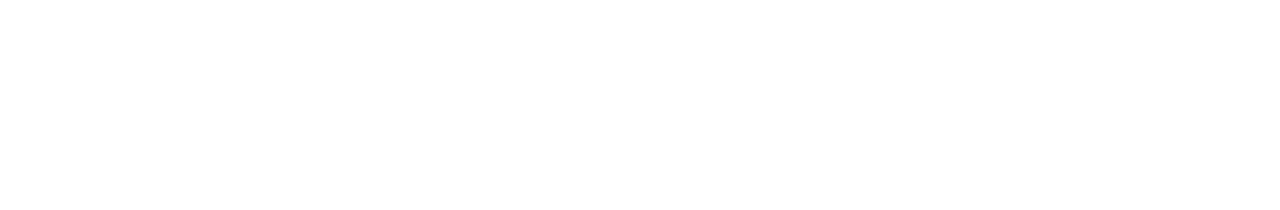
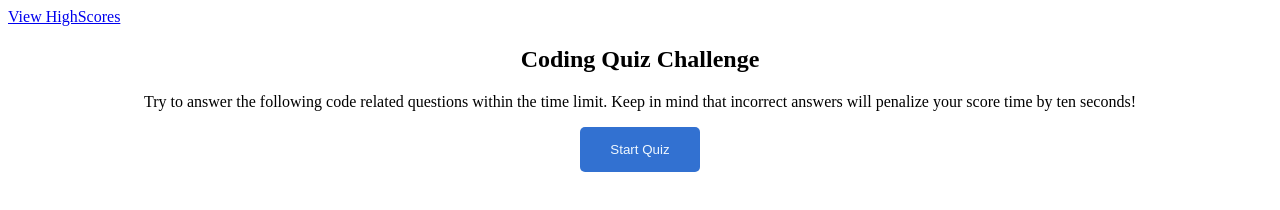
Before and after one commit to Marjan-MN/Code-Quiz, a plain HTML site: page assets/index.html in a window 1280 px wide. Drawn offline with Linux system fonts and the light colour scheme.

Commit message:
updated html and CSS

```diff
--- a/assets/CSS/style.css
+++ b/assets/CSS/style.css
@@ -0,0 +1,25 @@
+/* Variable color */
+:root{
+    --blue : rgb(50, 113, 209)
+
+}
+
+
+
+section{
+       text-align: center;
+}
+
+/*start button*/
+#start {
+background-color: var(--blue);
+color: aliceblue;
+border-radius: 5px;
+border: var(--blue) ;
+width: 120px;
+height: 45px;
+}
+
+#start:hover{
+    transform: scale(1.1);
+}
--- a/assets/index.html
+++ b/assets/index.html
@@ -4,9 +4,28 @@
     <meta charset="UTF-8">
     <meta http-equiv="X-UA-Compatible" content="IE=edge">
     <meta name="viewport" content="width=device-width, initial-scale=1.0">
+    <link rel="stylesheet" href="./CSS/style.css">
     <title>Code Quiz</title>
 </head>
 <body>
+<!-- view highscores-->
+    <a href="./highScores.html">View HighScores</a>
+
+<!--quiz time-->
+    <section>
+
+    </section>
+
+<!--instruction of starting quiz and start button -->
+    <section>
+        <h1>Coding Quiz Challenge</h1>
+        <p>
+            Try to answer the following code related questions within the time limit.
+            Keep in mind that incorrect answers will penalize your score time by ten seconds!
+        </p>
+        <button id="start">Start Quiz</button>
+    </section>
+    <script src="./JS/index.js"></script>
 
 </body>
 </html>
```
Also changed, not shown: assets/highScores.html (added), 1 other file.
